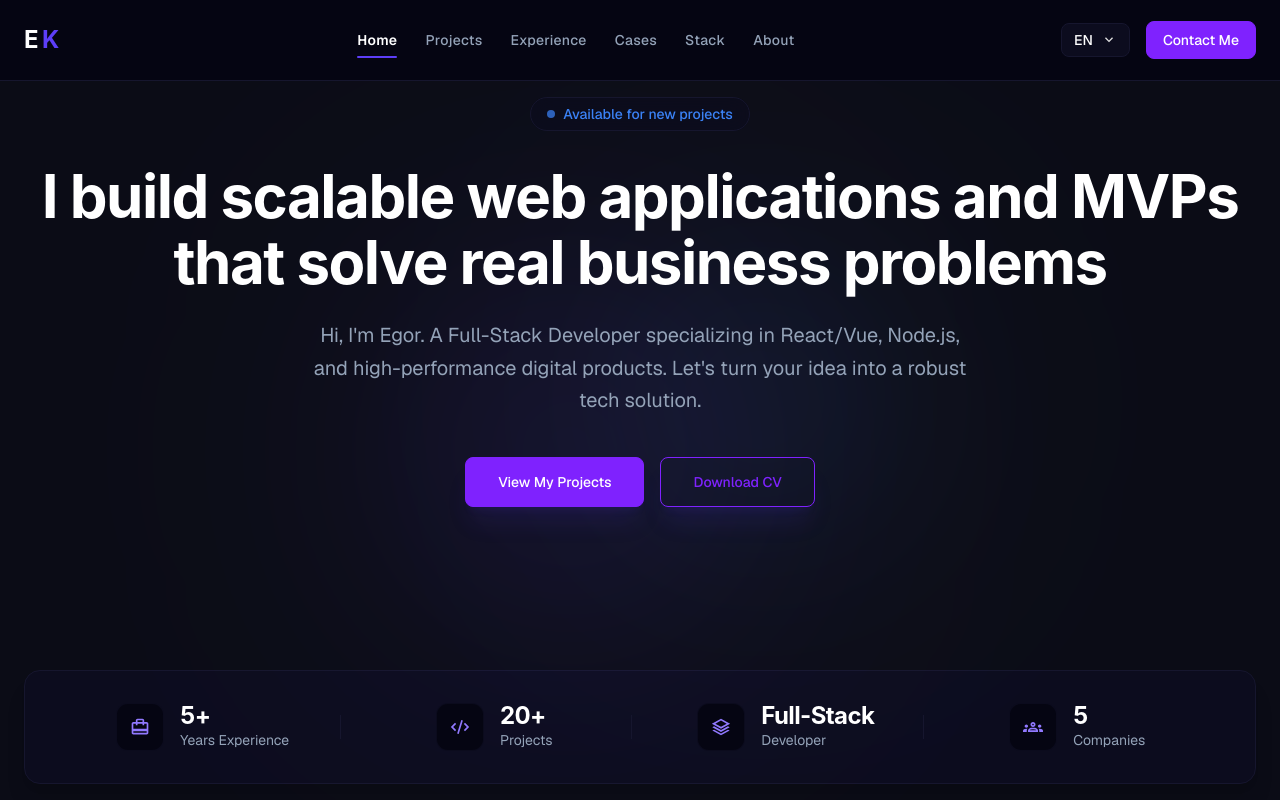
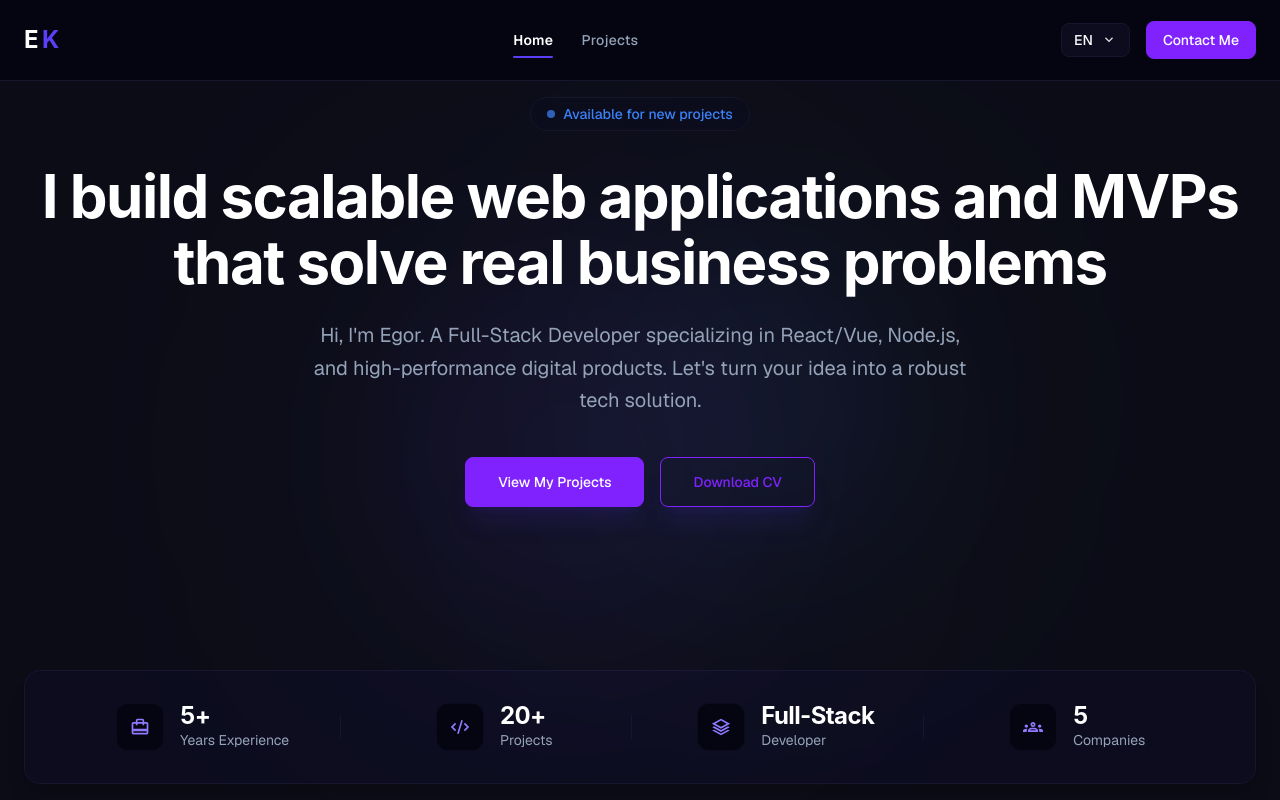
Before and after one commit to Egor-source/portfolio, a React (Vite) app: page / in a window 1280 px wide. Built offline with nearby package versions, Linux system fonts and the light colour scheme.

Commit message:
hide not compleated pages

```diff
--- a/src/components/layout/LayoutNav.tsx
+++ b/src/components/layout/LayoutNav.tsx
@@ -9,10 +9,10 @@ const LayoutNav = () => {
   const links = [
     { to: '/', label: t('nav.home') },
     { to: '/projects', label: t('nav.projects') },
-    { to: '/experience', label: t('nav.experience') },
-    { to: '/case-studies', label: t('nav.caseStudies') },
-    { to: '/tech-stack', label: t('nav.techStack') },
-    { to: '/about', label: t('nav.about') },
+    // { to: '/experience', label: t('nav.experience') },
+    // { to: '/case-studies', label: t('nav.caseStudies') },
+    // { to: '/tech-stack', label: t('nav.techStack') },
+    // { to: '/about', label: t('nav.about') },
   ]
 
   const desktopLinkClass = ({ isActive }: { isActive: boolean }) =>
```
